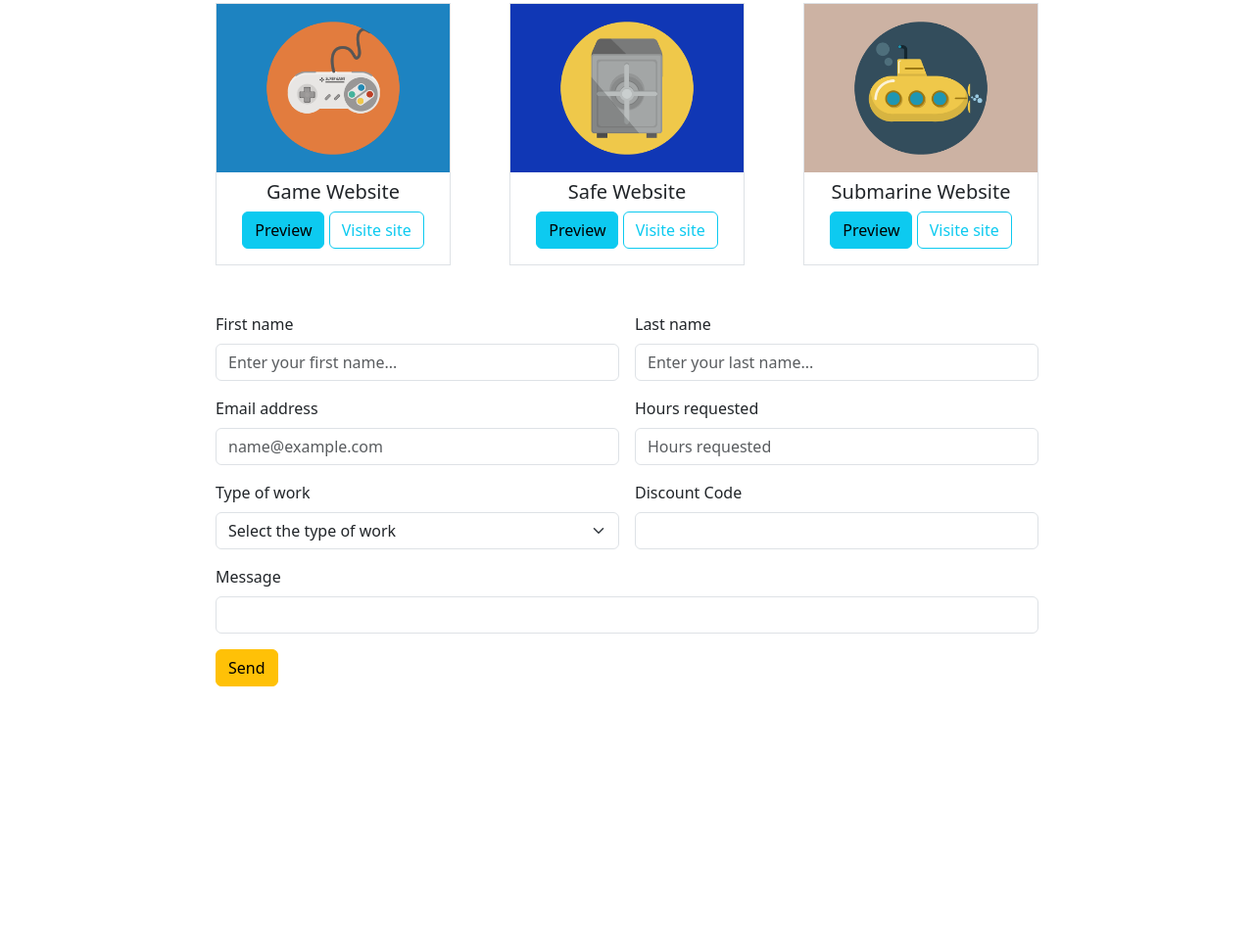
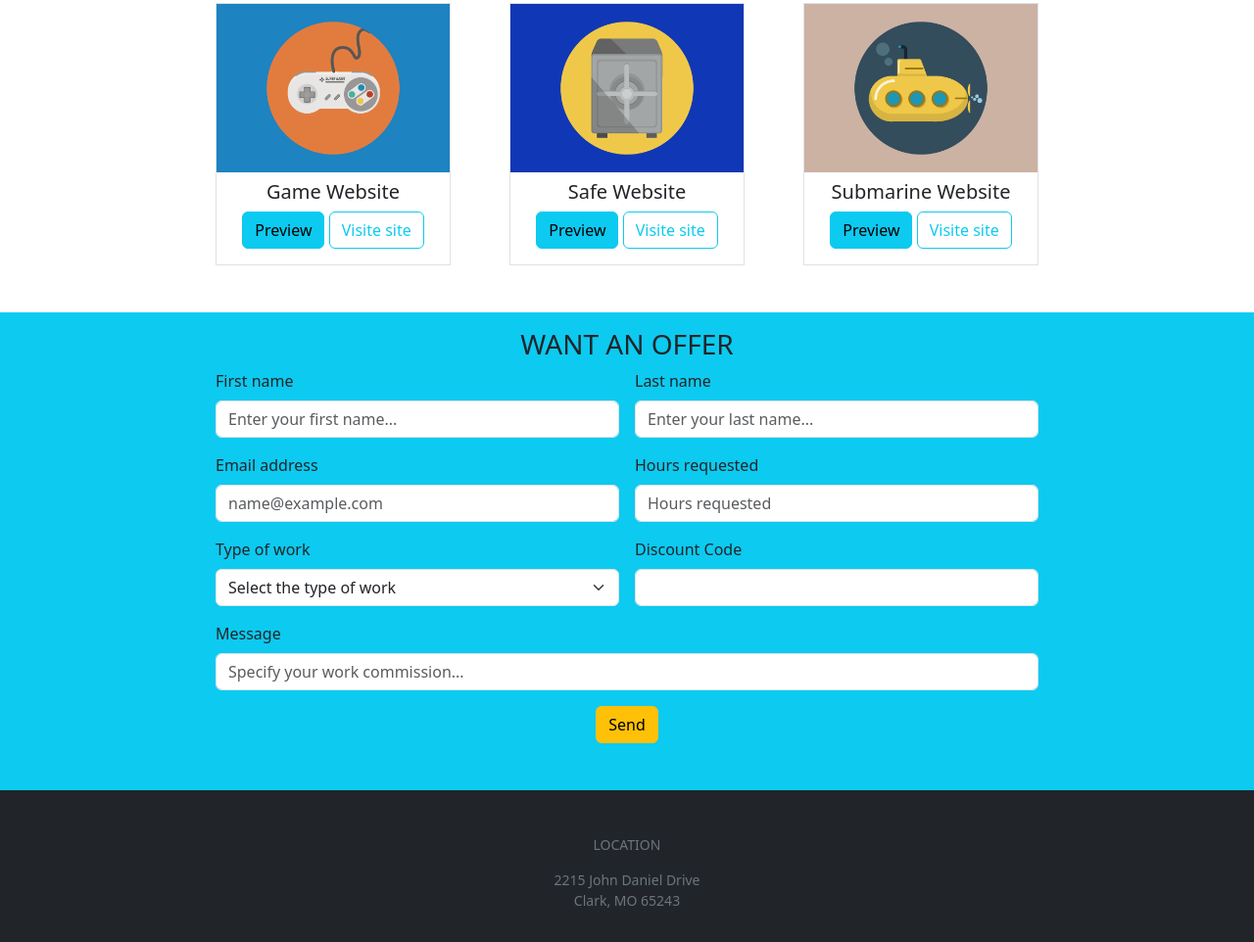
Before and after one commit to FrancescoGuggino/bootstrap-html-freelancer, a plain HTML site: page index.html in a window 1280 px wide. Shown: the part 731-1693 px from the top of the page at 98% size. Before the commit the page ends 1432 px from the top, so only its background shows below. Drawn offline with nearby package versions, Linux system fonts and the light colour scheme.

Commit message:
complete

```diff
--- a/index.html
+++ b/index.html
@@ -16,7 +16,7 @@
             Portfolio
             </div>
 
-            <div class="col-2 small">
+            <div class="col-2 small text-decoration-underline">
             CONTACT ME
             </div>
         </div>
@@ -89,7 +89,9 @@
 
         </div>
     <!--layout-->
+<div class="bg-info">
     <div class="container w-75 m-auto">
+        <h3 class="text-center pt-3">WANT AN OFFER</h3>
 
         <form class="row g-3 px-5">
 
@@ -128,15 +130,23 @@
 
             <div class="col-md-12">
                 <label for="inputmessage" class="form-label">Message</label>
-                <input type="message" class="form-control" id="message">
+                <input type="message" class="form-control" id="message" placeholder="Specify your work commission...">
             </div>
 
-            <div class="col-2 justify-content-center">
-            <button type="button" class="btn btn-warning">Send</button>
+        </form>
+            <div class="row m-auto text-center justify-content-center  pt-3 pb-5">
+                <div class="col-2">
+                    <button type="button" class="btn btn-warning">Send</button>
+                </div>
             </div>
+
     </div>
+</div>
    </main>
-   <footer>
+   <footer class="bg-dark text-secondary text-center pt-5 pb-3">
+    <h5 class="small pb-2">LOCATION</h5>
+    <p class="small mb-0">2215 John Daniel Drive</p>
+    <p class="small">Clark, MO 65243</p>
 
    </footer>
 
```
